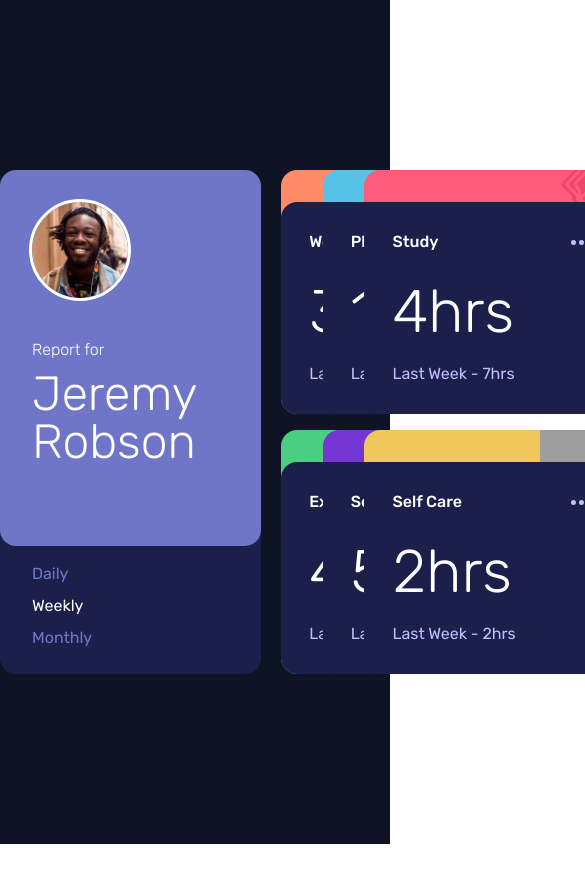
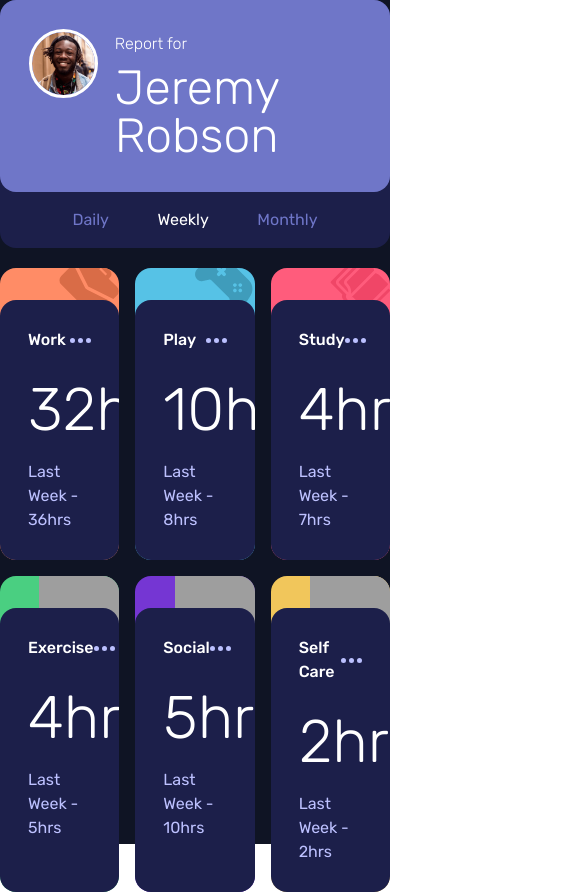
Before and after one commit to hamdi4-beep/time-tracking-dashboard, a React (Vite) app: page / in a window 390 px wide. Shown: the top 892 px of the page, 585 px wide, since content can reach past the window. Before the commit the page ends 844 px from the top, so only its background shows below. Built offline with nearby package versions, Linux system fonts and the light colour scheme; grey boxes are pictures that could not be loaded.

Commit message:
finished making the userboard responsive for mobile

```diff
--- a/src/App.tsx
+++ b/src/App.tsx
@@ -3,7 +3,7 @@ import data from './data.json'
 
 function App() {
   return (
-    <div className="font-rubik bg-neutral-very-dark-blue flex h-screen items-center justify-center text-white">
+    <div className="font-rubik bg-neutral-very-dark-blue grid h-screen items-center justify-center text-white">
       <Dashboard data={data} />
     </div>
   )
--- a/src/components/Board.tsx
+++ b/src/components/Board.tsx
@@ -25,7 +25,7 @@ export default function Board({
   }
 
   return (
-    <div className={`${backgroundColor} rounded-2xl overflow-hidden w-64`}>
+    <div className={`${backgroundColor} rounded-2xl overflow-hidden md:w-64`}>
       <img
         src={'/src/assets/images/' + data.src}
         className="ml-auto -mt-3 h-[60px]"
--- a/src/components/Dashboard.tsx
+++ b/src/components/Dashboard.tsx
@@ -22,7 +22,7 @@ export default function Dashboard({
     const [currentlyActive, setCurrentlyActive] = React.useState('Weekly')
 
     return (
-        <div className="flex gap-5">
+        <div className="flex gap-5 flex-wrap">
             <Userboard state={{
                 currentlyActive,
                 setCurrentlyActive
--- a/src/components/UserBoard.tsx
+++ b/src/components/UserBoard.tsx
@@ -18,7 +18,7 @@ export default function Userboard({
 
   return (
     <div className="bg-neutral-dark-blue rounded-2xl flex-grow">
-      <div className="bg-neutral-desaturated-blue p-8 rounded-2xl">
+      <div className="bg-neutral-desaturated-blue p-8 rounded-2xl flex gap-5 lg:block">
         <div className="w-24 h-24">
           <img
             src="/src/assets/images/image-jeremy.png"
@@ -27,9 +27,9 @@ export default function Userboard({
           />
         </div>
 
-        <div className="mt-10 mb-12">
+        <div className="lg:mt-10 lg:mb-12">
           <span className="font-thin">Report for</span>
-          <h1 className="text-5xl pr-8 mt-2 font-light">Jeremy<br />Robson</h1>
+          <h1 className="text-5xl pr-8 mt-2 font-light">Jeremy Robson</h1>
         </div>
       </div>
 
--- a/src/input.css
+++ b/src/input.css
@@ -11,7 +11,8 @@
 
 .timeframes-list {
     display: flex;
-    flex-direction: column;
+    flex-direction: row;
+    justify-content: space-evenly;
     gap: .5em;
 }
 
@@ -19,3 +20,9 @@
     align-self: flex-start;
     cursor: pointer;
 }
+
+@media screen and (min-width: 1025px) {
+    .timeframes-list {
+        flex-direction: column;
+    }
+}
--- a/src/output.css
+++ b/src/output.css
@@ -566,20 +566,12 @@ video {
   margin-top: -1rem;
 }
 
-.mb-12 {
-  margin-bottom: 3rem;
-}
-
 .mb-7 {
   margin-bottom: 1.75rem;
 }
 
 .ml-auto {
   margin-left: auto;
-}
-
-.mt-10 {
-  margin-top: 2.5rem;
 }
 
 .mt-2 {
@@ -618,72 +610,16 @@ video {
   width: 6rem;
 }
 
-.w-full {
-  width: 100%;
-}
-
-.w-6\/12 {
-  width: 50%;
-}
-
-.w-4\/5 {
-  width: 80%;
-}
-
-.w-2 {
-  width: 0.5rem;
-}
-
-.w-12 {
-  width: 3rem;
-}
-
-.w-80 {
-  width: 20rem;
-}
-
-.w-48 {
-  width: 12rem;
-}
-
-.w-56 {
-  width: 14rem;
-}
-
-.w-64 {
-  width: 16rem;
-}
-
-.max-w-lg {
-  max-width: 32rem;
-}
-
-.max-w-2xl {
-  max-width: 42rem;
-}
-
-.max-w-4xl {
-  max-width: 56rem;
-}
-
-.max-w-5xl {
-  max-width: 64rem;
-}
-
-.max-w-screen-xl {
-  max-width: 1280px;
-}
-
 .flex-grow {
   flex-grow: 1;
 }
 
-.basis-96 {
-  flex-basis: 24rem;
+.grid-cols-3 {
+  grid-template-columns: repeat(3, minmax(0, 1fr));
 }
 
-.grid-cols-3 {
-  grid-template-columns: repeat(3, minmax(0, 1fr));
+.flex-wrap {
+  flex-wrap: wrap;
 }
 
 .items-center {
@@ -829,18 +765,6 @@ video {
   outline-style: solid;
 }
 
-.outline-1 {
-  outline-width: 1px;
-}
-
-.outline-black {
-  outline-color: #000;
-}
-
-.outline-white {
-  outline-color: #fff;
-}
-
 @layer {
   @font-face {
     font-family: Rubik;
@@ -851,7 +775,8 @@ video {
 
 .timeframes-list {
   display: flex;
-  flex-direction: column;
+  flex-direction: row;
+  justify-content: space-evenly;
   gap: .5em;
 }
 
@@ -859,3 +784,29 @@ video {
   align-self: flex-start;
   cursor: pointer;
 }
+
+@media screen and (min-width: 1025px) {
+  .timeframes-list {
+    flex-direction: column;
+  }
+}
+
+@media (min-width: 768px) {
+  .md\:w-64 {
+    width: 16rem;
+  }
+}
+
+@media (min-width: 1024px) {
+  .lg\:mb-12 {
+    margin-bottom: 3rem;
+  }
+
+  .lg\:mt-10 {
+    margin-top: 2.5rem;
+  }
+
+  .lg\:block {
+    display: block;
+  }
+}
```
